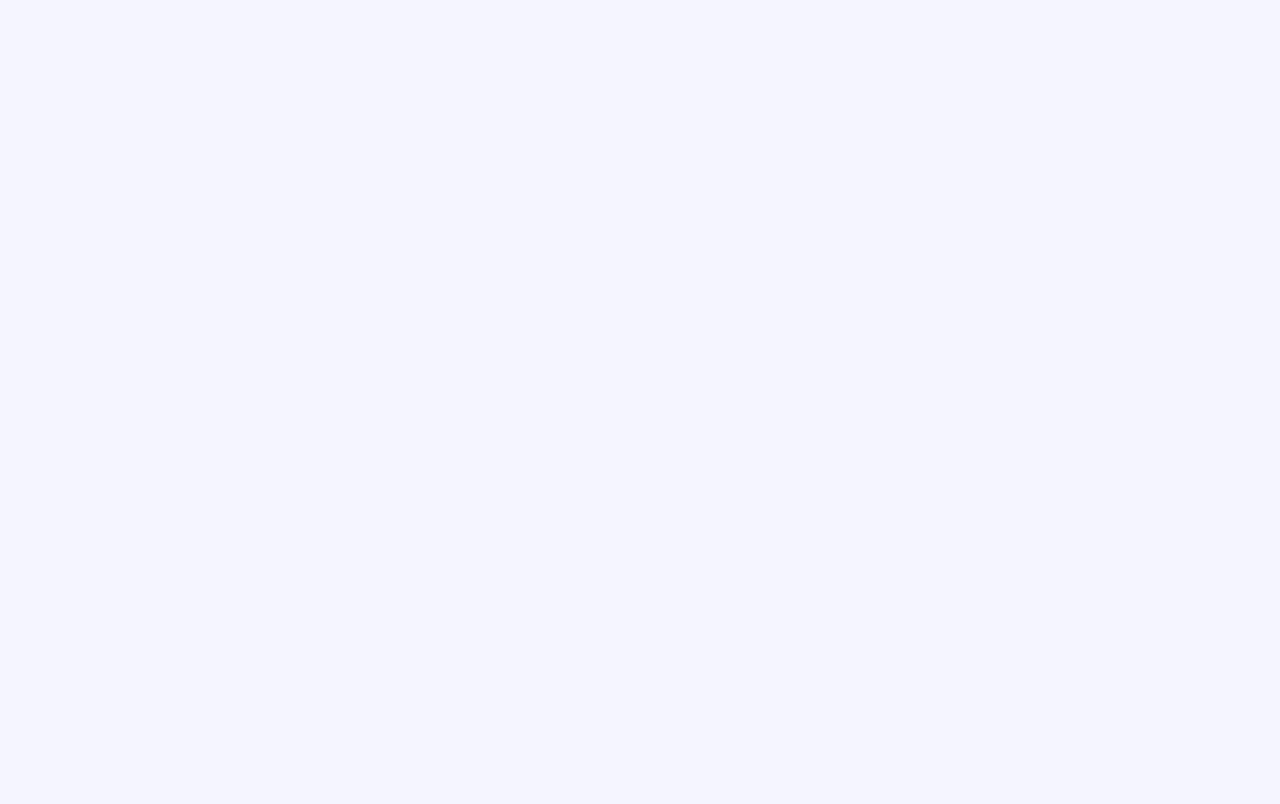
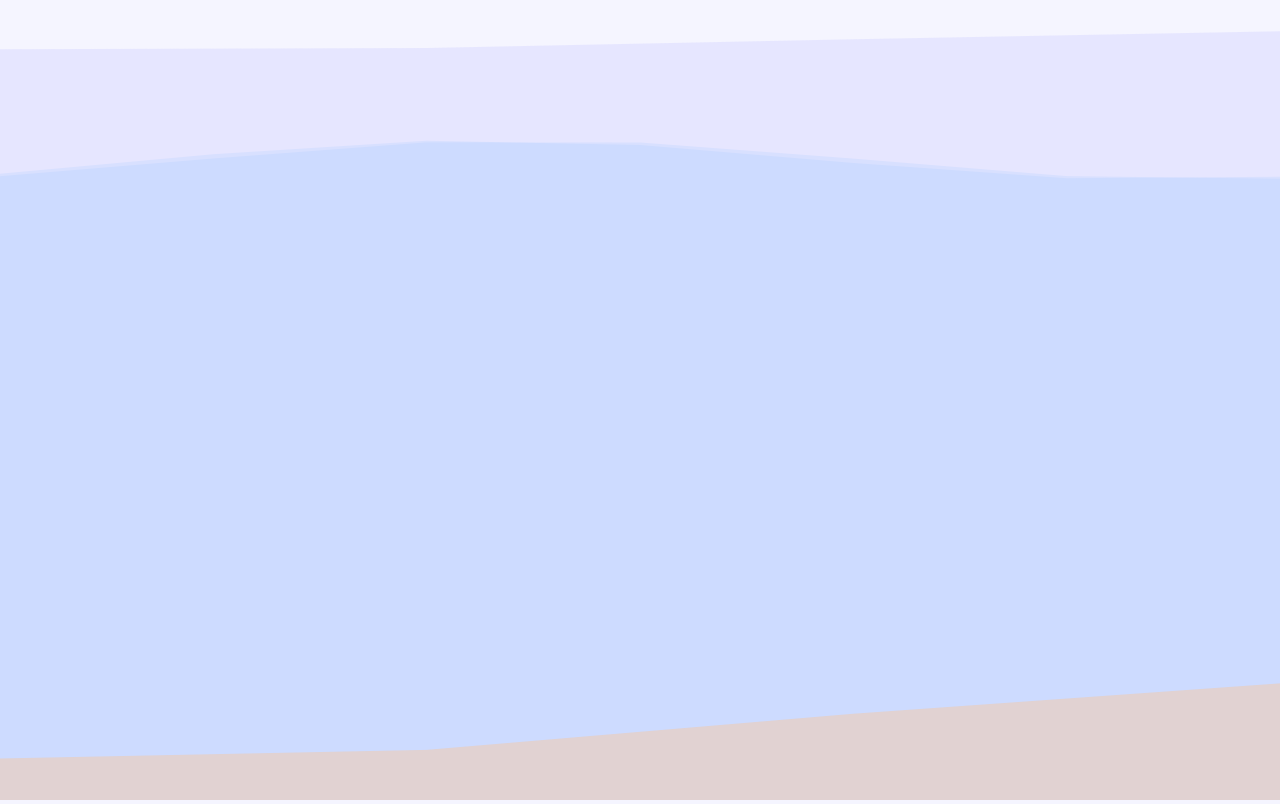
Before and after one commit to EwhaWhiteMoon/wordfish, a plain HTML site: page index.html in a window 1280 px wide. Drawn offline with Linux system fonts and the light colour scheme.

Commit message:
error fix

```diff
--- a/index.html
+++ b/index.html
@@ -13,6 +13,6 @@
 	</head>
 
 	<body>
-		<script type="module" src="app.js"/>
+		<script type="module" src="app.js"></script>
 	</body>
 </html>
```
